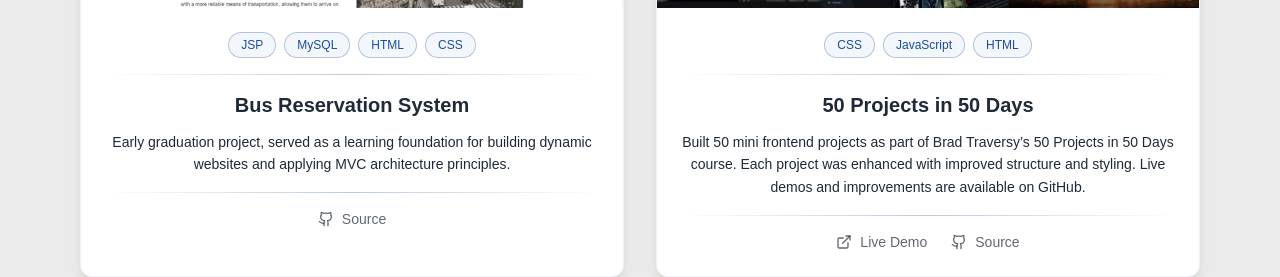
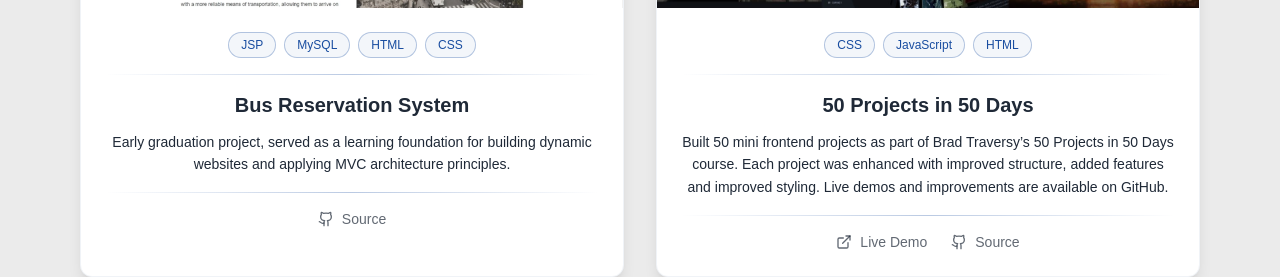
Before and after one commit to MahmoudMa2002/Mahmoud_Portfolio, a React (Vite) app: page / in a window 1280 px wide. Shown: the part 3540-3817 px from the top of the page. Built offline with nearby package versions, Linux system fonts and the light colour scheme.

Commit message:
Minor content changes

```diff
--- a/src/components/ProjectsSection.jsx
+++ b/src/components/ProjectsSection.jsx
@@ -12,7 +12,7 @@ const project = [
     {
         id: 2,
         title: '50 Projects in 50 Days',
-        description: 'Built 50 mini frontend projects as part of Brad Traversy’s 50 Projects in 50 Days course. Each project was enhanced with improved structure and styling. Live demos and improvements are available on GitHub.',
+        description: 'Built 50 mini frontend projects as part of Brad Traversy’s 50 Projects in 50 Days course. Each project was enhanced with improved structure, added features and improved styling. Live demos and improvements are available on GitHub.',
         image: '/projects/project2.png',
         tags: ['CSS', 'JavaScript', 'HTML'],
         demoUrl: 'https://github.com/MahmoudMa2002/50projects50days?tab=readme-ov-file#project-list',
```
